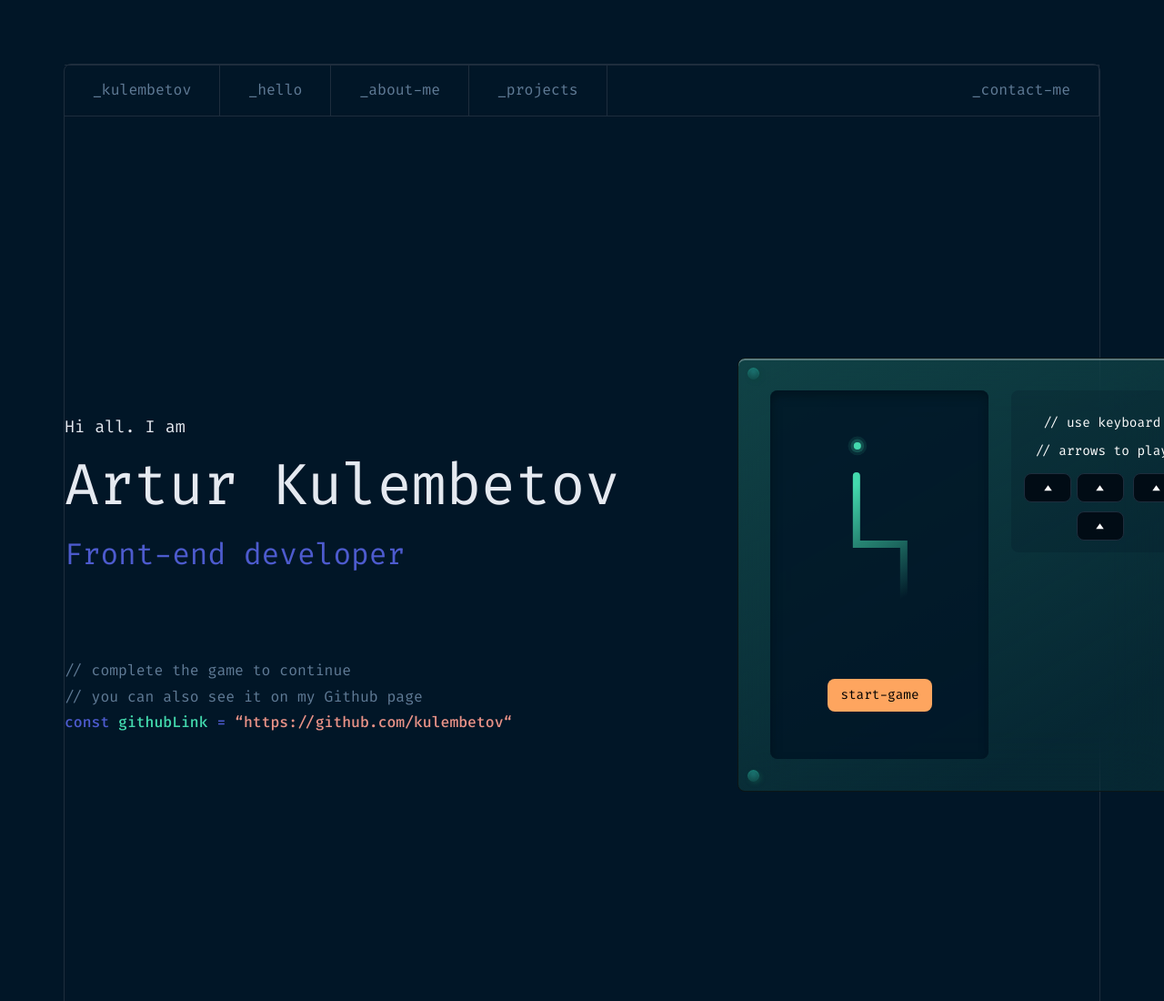
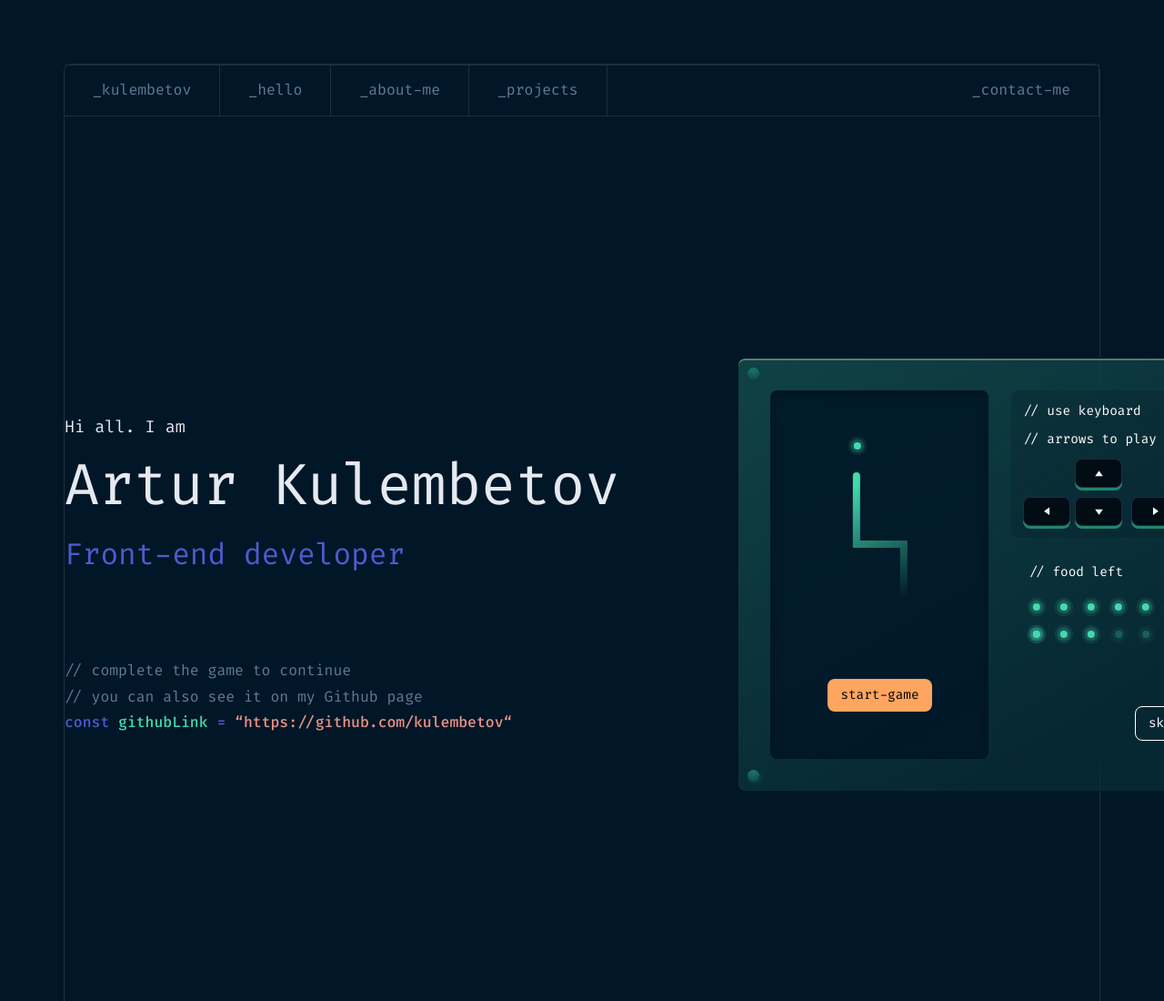
Before and after one commit to kulembetov/portfolio, a website built with webpack: page src/index.html in a window 1280 px wide. Shown: the top 1100 px of the page at 91% size. Built offline with nearby package versions, Linux system fonts and the light colour scheme; a web font is replaced by a local one.

Commit message:
snake game element is ready

```diff
--- a/src/blocks/game/__arrow/game__arrow.css
+++ b/src/blocks/game/__arrow/game__arrow.css
@@ -1,24 +1,35 @@
 .game__arrow {
   width: 50px;
   height: 30px;
-  background: #010C15 url(../../../images/arrow.svg) no-repeat center;
-  border: 1px solid #1E2D3D;
+  background: #010c15 url(../../../images/arrow.svg) no-repeat center;
+  border: 1px solid #1e2d3d;
   border-radius: 8px;
+  box-shadow: 0 3px #24856d;
+  cursor: pointer;
+}
+
+.game__arrow:active {
+  box-shadow: none;
+  transform: translateY(4px);
 }
 
 .game__arrow:nth-child(1) {
-  grid-row: 1;
-  justify-self: center;
+  background: #010c15 url(../../../images/left.svg) no-repeat center;
+  grid-row: 3;
 }
 
-.game__arrow:nth-child(3) {
+.game__arrow:nth-child(2) {
+  background: #010c15 url(../../../images/up.svg) no-repeat center;
   grid-column: 2;
 }
 
 .game__arrow:nth-child(3) {
+  background: #010c15 url(../../../images/down.svg) no-repeat center;
   grid-row: 3;
 }
 
 .game__arrow:nth-child(4) {
+  background: #010c15 url(../../../images/right.svg) no-repeat center;
   grid-column: 4;
+  grid-row: 3;
 }
--- a/src/blocks/game/__arrows/game__arrows.css
+++ b/src/blocks/game/__arrows/game__arrows.css
@@ -2,6 +2,5 @@
   display: grid;
   grid-template-columns: 1fr;
   gap: 5px;
-  padding-top: 16px;
-
+  padding: 13px;
 }
--- a/src/blocks/game/__bolt/game__bolt.css
+++ b/src/blocks/game/__bolt/game__bolt.css
@@ -5,6 +5,12 @@
   box-shadow: 2px 2px 4px #0D4341, inset 0px 1px 2px #1A8277;
   border-radius: 50%;
   position: absolute;
+  cursor: pointer;
+}
+
+.game__bolt:hover {
+  transition: .1s ease;
+  transform: scale(1.1);
 }
 
 .game__bolt:nth-child(1) {
--- a/src/blocks/game/__button/game__button.css
+++ b/src/blocks/game/__button-skip/game__button-skip.css
@@ -1,7 +1,8 @@
-.game__button {
+.game__button-skip {
+  color: #FFF;
   font-size: 14px;
-  background: #FEA55F;
-  border: none;
+  background: transparent;
+  border: 1px solid #FFFFFF;
   border-radius: 8px;
   display: flex;
   gap: 10px;
@@ -10,4 +11,5 @@
   cursor: pointer;
   padding: 10px 14px;
   margin: 0 auto;
+  margin-top: 170px;
 }
--- /dev/null
+++ b/src/blocks/game/__button-start/game__button-start.css
@@ -0,0 +1,13 @@
+.game__button-start {
+  font-size: 14px;
+  background: #FEA55F;
+  border: none;
+  border-radius: 8px;
+  display: flex;
+  gap: 10px;
+  justify-content: center;
+  align-items: center;
+  cursor: pointer;
+  padding: 10px 14px;
+  margin: 0 auto;
+}
--- a/src/blocks/game/__food/game__food.css
+++ b/src/blocks/game/__food/game__food.css
@@ -3,3 +3,87 @@
   top: 50px;
   left: 85px;
 }
+
+.game__food:nth-child(1) {
+  position: absolute;
+  top: 50px;
+  left: 85px;
+}
+
+.game__food:nth-child(2) {
+  position: absolute;
+  top: 50px;
+  left: 10px;
+}
+
+.game__food:nth-child(3) {
+  position: absolute;
+  top: 50px;
+  left: 40px;
+}
+
+.game__food:nth-child(4) {
+  position: absolute;
+  top: 50px;
+  left: 70px;
+}
+
+.game__food:nth-child(5) {
+  position: absolute;
+  top: 50px;
+  left: 100px;
+}
+
+.game__food:nth-child(6) {
+  position: absolute;
+  top: 50px;
+  left: 130px;
+}
+
+.game__food:nth-child(7) {
+  position: absolute;
+  top: 50px;
+  left: 160px;
+}
+
+.game__food:nth-child(8) {
+  position: absolute;
+  top: 80px;
+  left: 10px;
+}
+
+.game__food:nth-child(9) {
+  position: absolute;
+  top: 80px;
+  left: 10px;
+}
+
+.game__food:nth-child(10) {
+  position: absolute;
+  top: 80px;
+  left: 40px;
+}
+
+.game__food:nth-child(11) {
+  position: absolute;
+  top: 80px;
+  left: 70px;
+}
+
+.game__food:nth-child(12) {
+  position: absolute;
+  top: 80px;
+  left: 100px;
+}
+
+.game__food:nth-child(13) {
+  position: absolute;
+  top: 80px;
+  left: 130px;
+}
+
+.game__food:nth-child(14) {
+  position: absolute;
+  top: 80px;
+  left: 160px;
+}
--- a/src/blocks/game/__hint/game__hint.css
+++ b/src/blocks/game/__hint/game__hint.css
@@ -4,5 +4,4 @@
   display: flex;
   flex-direction: column;
   border-radius: 8px;
-  padding: 13px;
 }
--- /dev/null
+++ b/src/blocks/game/__lives/game__lives.css
@@ -0,0 +1,6 @@
+.game__lives {
+  display: flex;
+  position: absolute;
+  right: 10px;
+  bottom: 55px;
+}
--- a/src/blocks/game/__text/game__text.css
+++ b/src/blocks/game/__text/game__text.css
@@ -2,7 +2,6 @@
   color: #FFF;
   font-weight: 400;
   font-size: 14px;
-  text-align: center;
   padding: 15px 13px 0 13px;
   margin: 0;
 }
--- a/src/index.css
+++ b/src/index.css
@@ -23,11 +23,13 @@
 @import url(./blocks/game/__content/game__content.css);
 @import url(./blocks/game/__bolt/game__bolt.css);
 @import url(./blocks/game/__screen/game__screen.css);
-@import url(./blocks/game/__button/game__button.css);
+@import url(./blocks/game/__button-start/game__button-start.css);
+@import url(./blocks/game/__button-skip/game__button-skip.css);
 @import url(./blocks/game/__hint/game__hint.css);
 @import url(./blocks/game/__text/game__text.css);
 @import url(./blocks/game/__arrows/game__arrows.css);
 @import url(./blocks/game/__arrow/game__arrow.css);
 @import url(./blocks/game/__snake/game__snake.css);
 @import url(./blocks/game/__food/game__food.css);
+@import url(./blocks/game/__lives/game__lives.css);
 @import url(./blocks/footer/footer.css);
--- a/src/index.html
+++ b/src/index.html
@@ -64,7 +64,7 @@
                 <div class="game__screen">
                   <img class="game__food" src="<%=require('./images/food.svg')%>" alt="snake food">
                   <img class="game__snake" src="<%=require('./images/snake.svg')%>" alt="snake">
-                  <button class="game__button">start-game</button>
+                  <button class="game__button-start">start-game</button>
                 </div>
                 <div class="game__hint">
                   <h3 class="game__text">// use keyboard</h3>
@@ -76,9 +76,25 @@
                     <div class="game__arrow"></div>
                   </div>
                 </div>
+                <div class="game__lives">
+                  <h3 class="game__text">// food left</h3>
+                  <img class="game__food" src="<%=require('./images/food.svg')%>" alt="snake food">
+                  <img class="game__food" src="<%=require('./images/food.svg')%>" alt="snake food">
+                  <img class="game__food" src="<%=require('./images/food.svg')%>" alt="snake food">
+                  <img class="game__food" src="<%=require('./images/food.svg')%>" alt="snake food">
+                  <img class="game__food" src="<%=require('./images/food.svg')%>" alt="snake food">
+                  <img class="game__food" src="<%=require('./images/food.svg')%>" alt="snake food">
+                  <img class="game__food" src="<%=require('./images/food.svg')%>" alt="snake food">
+                  <img class="game__food" src="<%=require('./images/food.svg')%>" alt="snake food">
+                  <img class="game__food" src="<%=require('./images/food.svg')%>" alt="snake food">
+                  <img class="game__food" src="<%=require('./images/food.svg')%>" alt="snake food">
+                  <img class="game__food" src="<%=require('./images/no-food.svg')%>" alt="snake food">
+                  <img class="game__food" src="<%=require('./images/no-food.svg')%>" alt="snake food">
+                  <img class="game__food" src="<%=require('./images/no-food.svg')%>" alt="snake food">
+                  <button class="game__button-skip">skip</button>
+                </div>
               </div>
             </div>
-            <!-- <img src="<%=require('./images/snake-game.png')%>" alt="game"> -->
           </div>
         </div>
       </section>
```
Also changed, not shown: src/images/down.svg (added), src/images/left.svg (added), src/images/no-food.svg (added), src/images/right.svg (added), src/images/up.svg (added).
